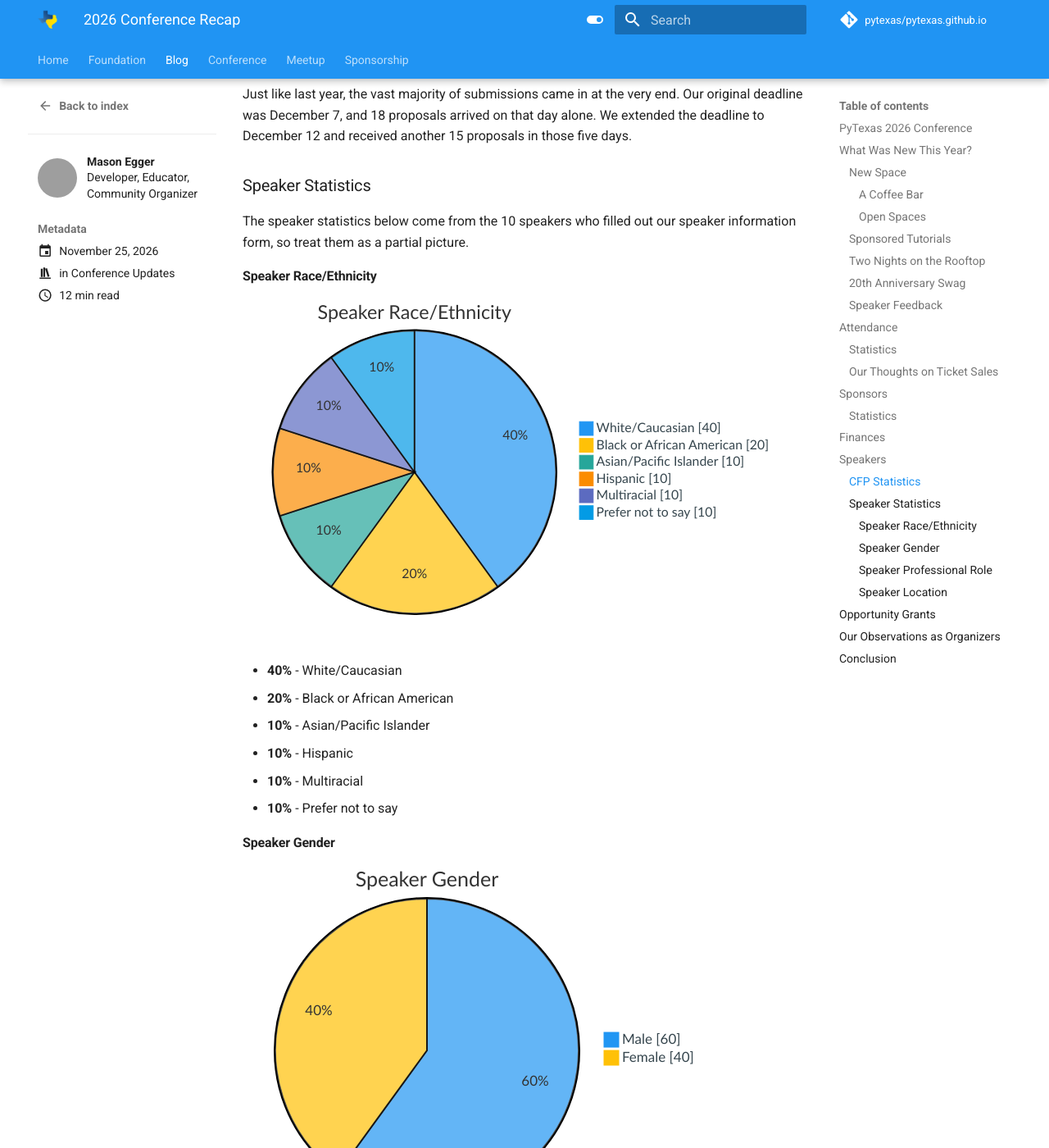
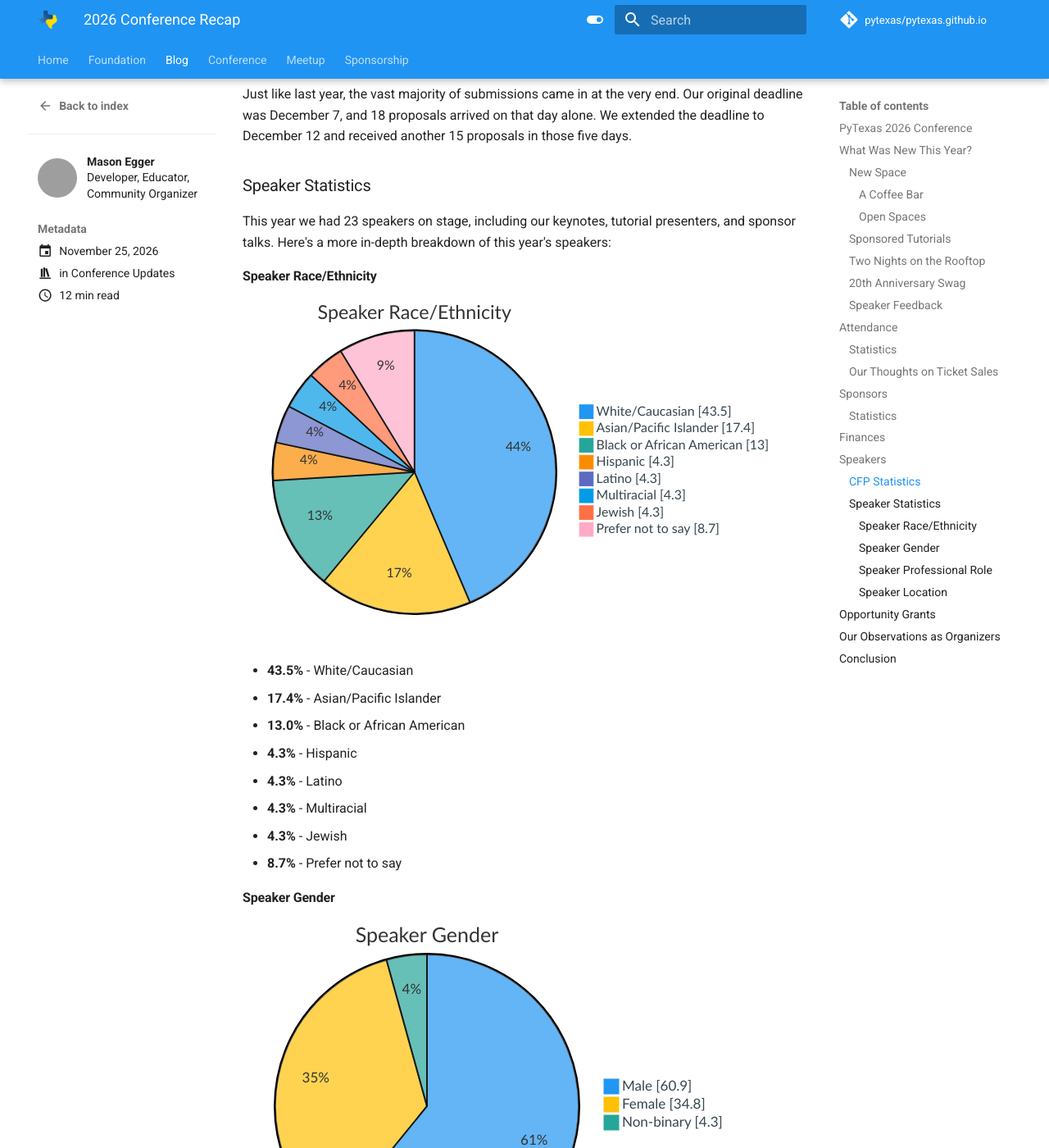
Before and after one commit to pytexas/pytexas.github.io, an MkDocs documentation site: the page built from docs/blog/posts/2026-conference-recap.md, in a window 1280 px wide and 1400 px high, scrolled down 9150 px. Shown: the whole window at 82% size. Built offline with MkDocs 1.6.1 and Material for MkDocs 9.7.7, drawn with Linux system fonts in a browser that asks for light colours; comment, search, counter and statistics services are not loaded; some of the changed text lies outside the part shown; grey boxes are pictures that could not be loaded.

Commit message:
Rebuild 2026 speaker statistics across all 23 speakers

````diff
--- a/docs/blog/posts/2026-conference-recap.md
+++ b/docs/blog/posts/2026-conference-recap.md
@@ -316,8 +316,8 @@ We extended the deadline to December 12 and received another 15 proposals in tho
 
 ### Speaker Statistics
 
-The speaker statistics below come from the 10 speakers who filled out our speaker information form, so treat them as a partial picture.
-<!-- TODO(Mason): 10 of the 15+ speakers (plus tutorial presenters and keynotes) responded. Decide whether to publish a partial sample or chase the rest first. -->
+This year we had 23 speakers on stage, including our keynotes, tutorial presenters, and sponsor talks.
+Here's a more in-depth breakdown of this year's speakers:
 
 #### Speaker Race/Ethnicity
 
@@ -325,20 +325,24 @@ The speaker statistics below come from the 10 speakers who filled out our speake
 %%{init: {'theme': 'base', 'themeVariables': { 'pie1': '#2196F3', 'pie2': '#FFC107', 'pie3': '#26A69A', 'pie4': '#FB8C00', 'pie5': '#5C6BC0', 'pie6': '#039BE5', 'pie7': '#FF7043'}}}%%
 pie showData
     title Speaker Race/Ethnicity
-    "White/Caucasian": 40
-    "Black or African American": 20
-    "Asian/Pacific Islander": 10
-    "Hispanic": 10
-    "Multiracial": 10
-    "Prefer not to say": 10
+    "White/Caucasian": 43.5
+    "Asian/Pacific Islander": 17.4
+    "Black or African American": 13.0
+    "Hispanic": 4.3
+    "Latino": 4.3
+    "Multiracial": 4.3
+    "Jewish": 4.3
+    "Prefer not to say": 8.7
 ```
 
-* **40%** - White/Caucasian
-* **20%** - Black or African American
-* **10%** - Asian/Pacific Islander
-* **10%** - Hispanic
-* **10%** - Multiracial
-* **10%** - Prefer not to say
+* **43.5%** - White/Caucasian
+* **17.4%** - Asian/Pacific Islander
+* **13.0%** - Black or African American
+* **4.3%** - Hispanic
+* **4.3%** - Latino
+* **4.3%** - Multiracial
+* **4.3%** - Jewish
+* **8.7%** - Prefer not to say
 
 #### Speaker Gender
 
@@ -346,14 +350,17 @@ pie showData
 %%{init: {'theme': 'base', 'themeVariables': { 'pie1': '#2196F3', 'pie2': '#FFC107', 'pie3': '#26A69A', 'pie4': '#FB8C00', 'pie5': '#5C6BC0', 'pie6': '#039BE5', 'pie7': '#FF7043'}}}%%
 pie showData
     title Speaker Gender
-    "Male": 60
-    "Female": 40
+    "Male": 60.9
+    "Female": 34.8
+    "Non-binary": 4.3
 ```
 
-* **60%** - Male
-* **40%** - Female
+* **60.9%** - Male
+* **34.8%** - Female
+* **4.3%** - Non-binary
 
-<!-- TODO(Mason): last year this was 81% male and 19% female, and the post said it would be "front and center." Among respondents it's 40% female this year. Your call on how to talk about it, given the partial sample. -->
+Last year our representation across genders was lacking.
+We are happy to say that this year progress was made.
 
 #### Speaker Professional Role
 
@@ -361,22 +368,28 @@ pie showData
 %%{init: {'theme': 'base', 'themeVariables': { 'pie1': '#2196F3', 'pie2': '#FFC107', 'pie3': '#26A69A', 'pie4': '#FB8C00', 'pie5': '#5C6BC0', 'pie6': '#039BE5', 'pie7': '#FF7043'}}}%%
 pie showData
     title Speaker Roles
-    "Software Engineer/Architect": 3
+    "Software Engineer/Architect": 6
+    "Developer Relations": 4
+    "Product Management": 3
+    "Solutions Architect/Sales": 3
     "Senior Leadership": 2
     "Machine Learning Engineer": 1
-    "Sales Engineer": 1
-    "Developer Relations": 1
+    "DevOps/SRE": 1
     "Academic": 1
     "Student": 1
+    "Hobbyist/Enthusiast": 1
 ```
 
-* **3** - Software Engineer/Architect
+* **6** - Software Engineer/Architect
+* **4** - Developer Relations
+* **3** - Product Management
+* **3** - Solutions Architect/Sales
 * **2** - Senior Leadership
 * **1** - Machine Learning Engineer
-* **1** - Sales Engineer
-* **1** - Developer Relations
+* **1** - DevOps/SRE
 * **1** - Academic
 * **1** - Student
+* **1** - Hobbyist/Enthusiast
 
 #### Speaker Location
 
@@ -384,14 +397,14 @@ pie showData
 %%{init: {'theme': 'base', 'themeVariables': { 'pie1': '#2196F3', 'pie2': '#FFC107', 'pie3': '#26A69A', 'pie4': '#FB8C00', 'pie5': '#5C6BC0', 'pie6': '#039BE5', 'pie7': '#FF7043'}}}%%
 pie showData
     title Speaker Location
-    "US Resident but non-Texas": 50
-    "Texas Resident": 30
-    "International": 20
+    "US Resident but non-Texas": 56.5
+    "Texas Resident": 26.1
+    "International": 17.4
 ```
 
-* **50%** - Outside of Texas but within the United States
-* **30%** - Texas Resident
-* **20%** - International
+* **56.5%** - Outside of Texas but within the United States
+* **26.1%** - Texas Resident
+* **17.4%** - International
 
 ## Opportunity Grants
 
````
